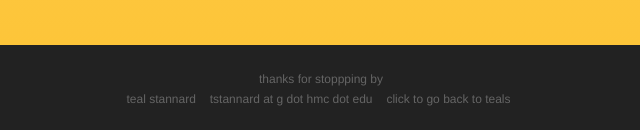
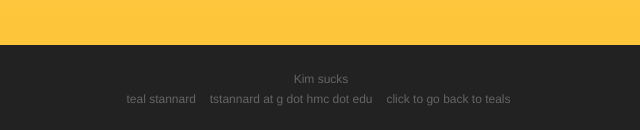
Before and after one commit to hmc-cs-tstannard/tealtries, a website: page index.html in a window 1280 px wide. Shown: the part 3668-3798 px from the top of the page, 319-959 px from the left. Drawn offline with nearby package versions, Linux system fonts and the light colour scheme; a web font is replaced by a local one.

Commit message:
bad change

```diff
--- a/index.html
+++ b/index.html
@@ -181,7 +181,7 @@
 
     <footer>
         <div class="container">
-            <p>thanks for stoppping by</p>
+            <p>Kim sucks </p>
             <ul class="list-inline">
                 <li>
                     <a href="#">teal stannard</a>
```
